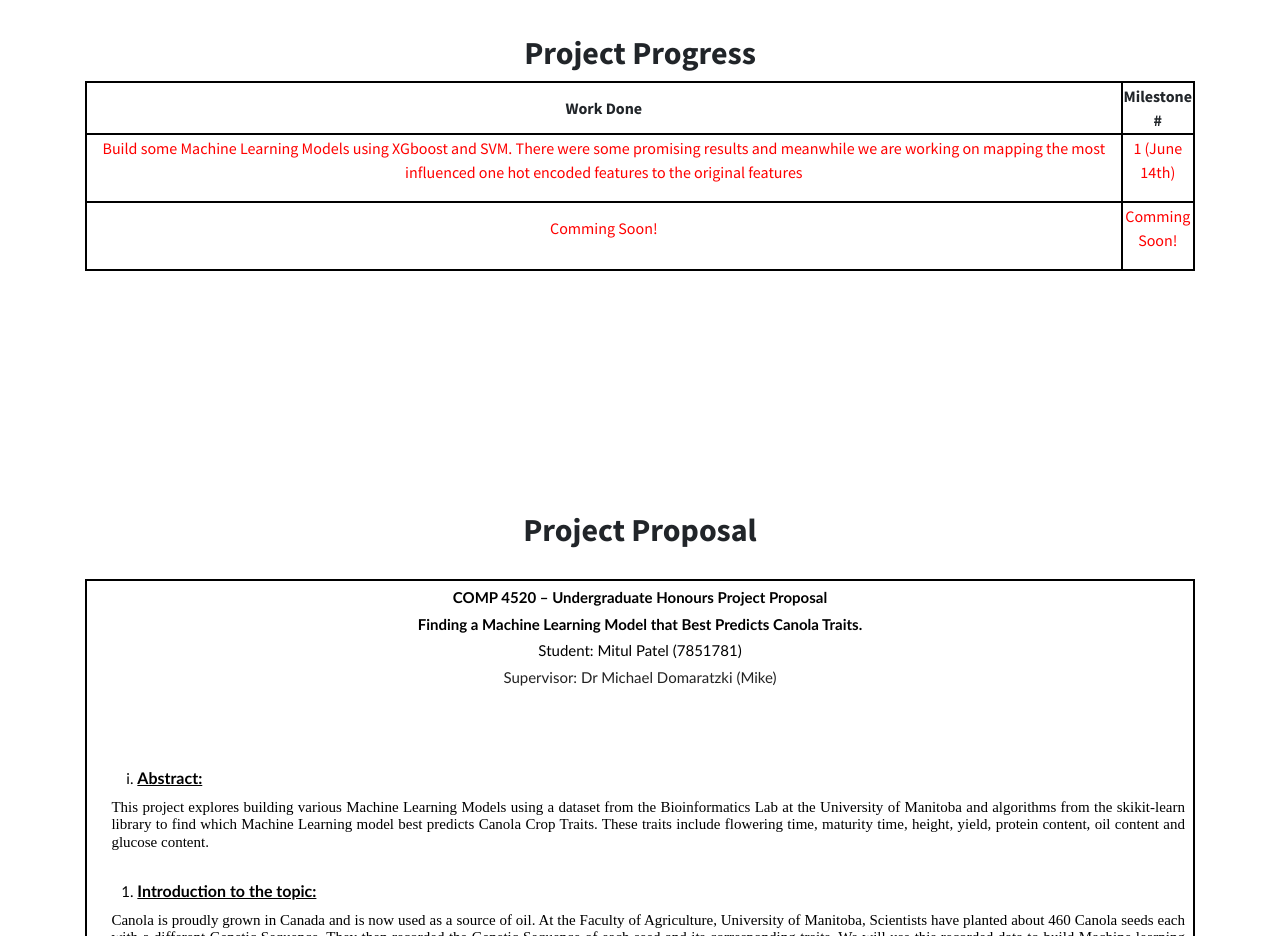
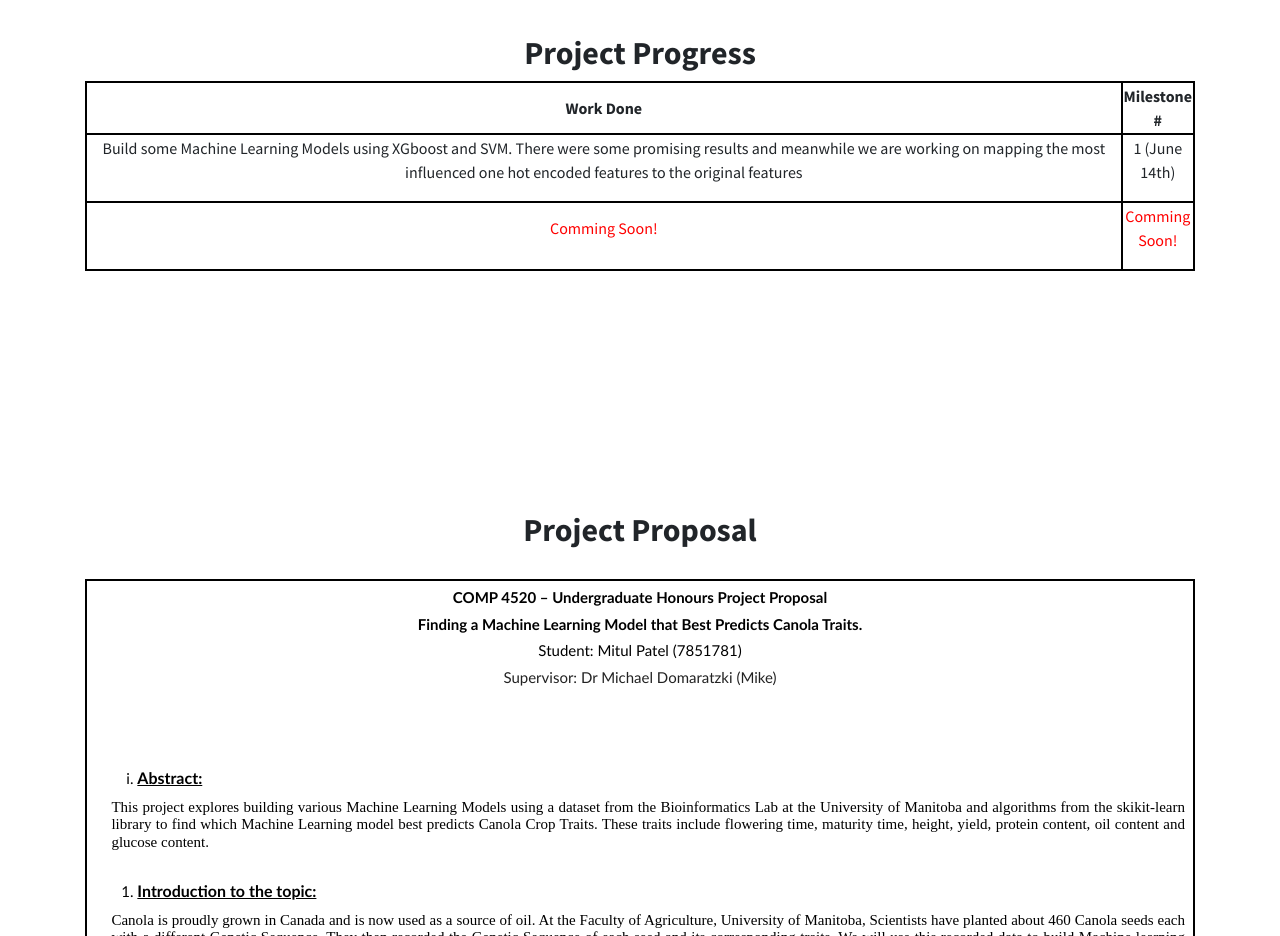
Before and after one commit to Mitul264/HonorsProjectProgress, a plain HTML site: page index.html in a window 1280 px wide. Shown: the part 1340-2276 px from the top of the page. Drawn offline with Linux system fonts and the light colour scheme.

Commit message:
Update index.html

```diff
--- a/index.html
+++ b/index.html
@@ -100,8 +100,8 @@
             </tr>
 
             <tr>
-              <td><p style="color:red" > Build some Machine Learning Models using XGboost and SVM. There were some promising results and meanwhile we are working on mapping the most influenced one hot encoded features to the original features </p></td>
-              <td><p style="color:red" > 1 (June 14th)</p></td>
+              <td><p> Build some Machine Learning Models using XGboost and SVM. There were some promising results and meanwhile we are working on mapping the most influenced one hot encoded features to the original features </p></td>
+              <td><p> 1 (June 14th)</p></td>
             </tr>
 
             <tr>
```
